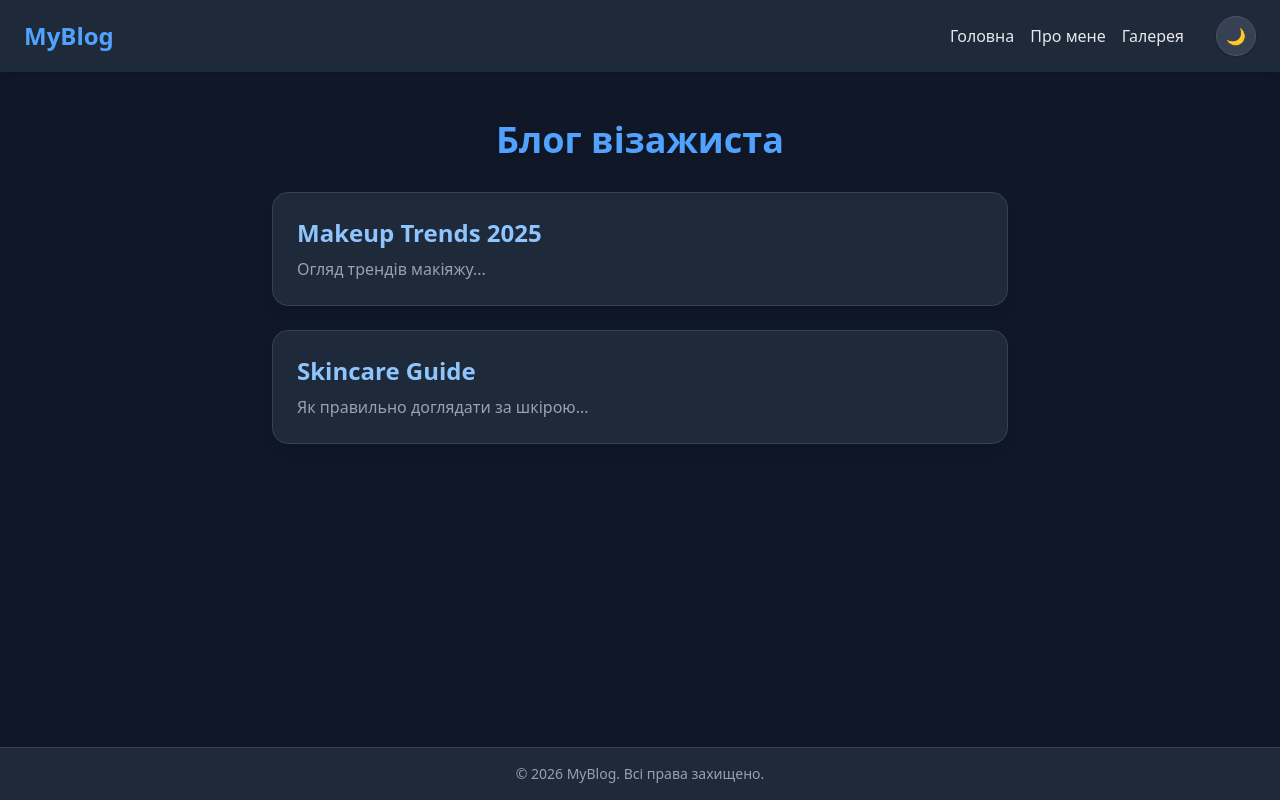
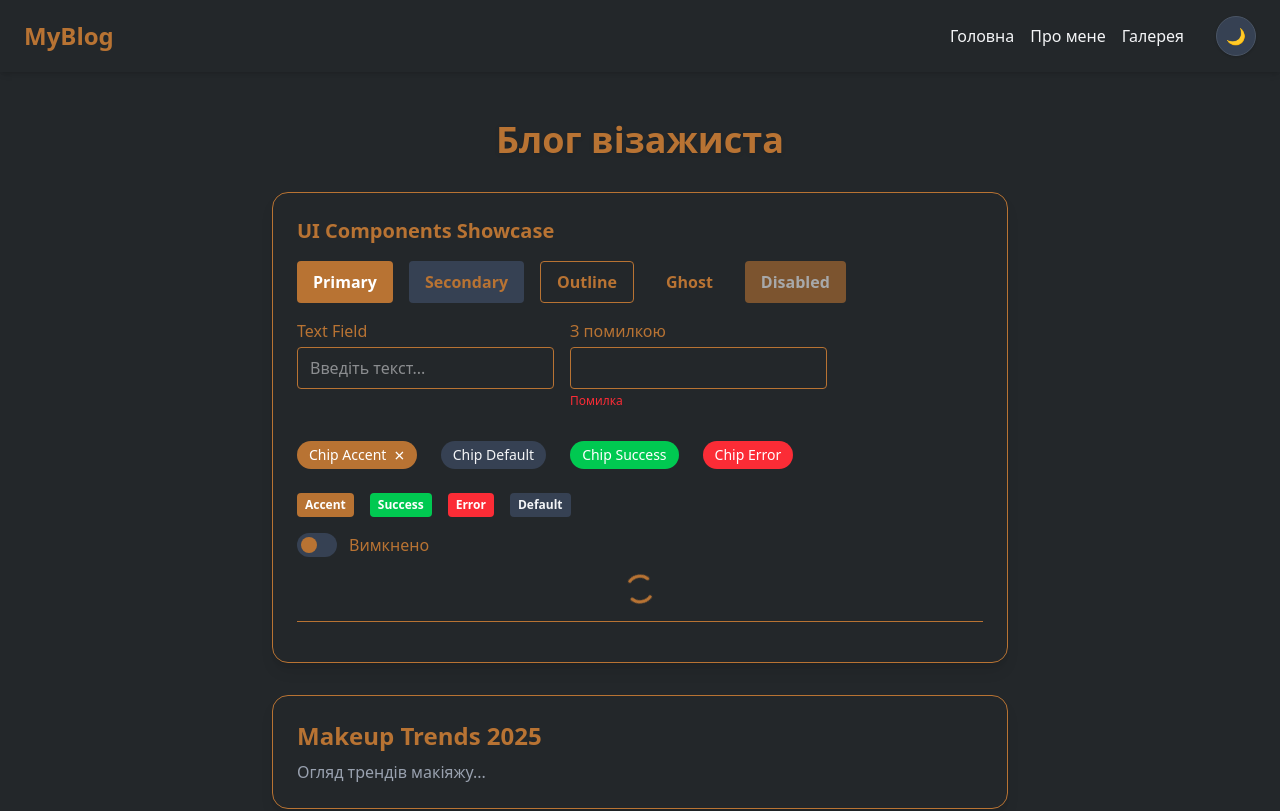
Before and after one commit to tarasiukmariia/dyplomna, a React (Vite) app in the folder blog_frontend/: page / in a window 1280 px wide. Shown: the top 811 px of the page. Built offline with nearby package versions, Linux system fonts and the light colour scheme.

Commit message:
feat(components-ui): add basic ui components

```diff
--- /dev/null
+++ b/blog_frontend/src/components/ui/Badge.tsx
@@ -0,0 +1,20 @@
+import React from 'react';
+
+interface BadgeProps {
+  children: React.ReactNode;
+  color?: 'accent' | 'success' | 'error' | 'default';
+  className?: string;
+}
+
+const colorMap = {
+  accent: 'bg-[#b87333] text-white',
+  success: 'bg-green-500 text-white',
+  error: 'bg-red-500 text-white',
+  default: 'bg-gray-200 text-gray-800 dark:bg-gray-700 dark:text-gray-100',
+};
+
+const Badge: React.FC<BadgeProps> = ({ children, color = 'accent', className = '' }) => (
+  <span className={`inline-block px-2 py-1 rounded text-xs font-semibold ${colorMap[color]} ${className}`}>{children}</span>
+);
+
+export default Badge;
--- /dev/null
+++ b/blog_frontend/src/components/ui/Button.tsx
@@ -0,0 +1,36 @@
+import React from 'react';
+
+interface ButtonProps extends React.ButtonHTMLAttributes<HTMLButtonElement> {
+  variant?: 'primary' | 'secondary' | 'outline' | 'ghost';
+  children: React.ReactNode;
+}
+
+const base =
+  'px-4 py-2 rounded font-semibold transition-colors duration-200 focus:outline-none focus:ring-2 focus:ring-offset-2';
+
+const variants = {
+  primary:
+    'bg-[#b87333] text-white hover:bg-[#a05a2c] focus:ring-[#b87333] dark:bg-[#b87333] dark:hover:bg-[#cd7f32] dark:focus:ring-[#b87333]',
+  secondary:
+    'bg-gray-200 text-[#b87333] hover:bg-gray-300 focus:ring-[#b87333] dark:bg-gray-700 dark:text-[#b87333] dark:hover:bg-gray-600',
+  outline:
+    'border border-[#b87333] text-[#b87333] bg-transparent hover:bg-[#b87333] hover:text-white focus:ring-[#b87333] dark:border-[#b87333] dark:text-[#b87333] dark:hover:bg-[#b87333] dark:hover:text-white',
+  ghost:
+    'bg-transparent text-[#b87333] hover:bg-[#b8733320] focus:ring-[#b87333] dark:text-[#b87333] dark:hover:bg-[#b8733320]'
+};
+
+const Button: React.FC<ButtonProps> = ({ variant = 'primary', children, className = '', disabled, ...props }) => (
+  <button
+    className={
+      `${base} ${variants[variant]} ${className} ` +
+      (disabled ? 'opacity-60' : 'cursor-pointer')
+    }
+    disabled={disabled}
+    style={{ outline: 'none', boxShadow: 'none' }}
+    {...props}
+  >
+    {children}
+  </button>
+);
+
+export default Button;
--- /dev/null
+++ b/blog_frontend/src/components/ui/Card.tsx
@@ -0,0 +1,14 @@
+import React from 'react';
+
+interface CardProps {
+  children: React.ReactNode;
+  className?: string;
+}
+
+const Card: React.FC<CardProps> = ({ children, className = '' }) => (
+  <div className={`p-6 bg-gray-50 border border-gray-200 rounded-2xl shadow-lg dark:bg-[#23272a] dark:border-[#b87333] ${className}`}>
+    {children}
+  </div>
+);
+
+export default Card;
--- /dev/null
+++ b/blog_frontend/src/components/ui/Chip.tsx
@@ -0,0 +1,32 @@
+import React from 'react';
+
+interface ChipProps {
+  label: string;
+  color?: 'default' | 'accent' | 'success' | 'error';
+  onDelete?: () => void;
+}
+
+const colorMap = {
+  default: 'bg-gray-200 text-gray-800 dark:bg-gray-700 dark:text-gray-100',
+  accent: 'bg-[#b87333] text-white dark:bg-[#b87333] dark:text-white',
+  success: 'bg-green-500 text-white',
+  error: 'bg-red-500 text-white',
+};
+
+const Chip: React.FC<ChipProps> = ({ label, color = 'default', onDelete }) => (
+  <span className={`inline-flex items-center px-3 py-1 rounded-full text-sm font-medium ${colorMap[color]} mr-2 mb-2`}>
+    {label}
+    {onDelete && (
+      <button
+        onClick={onDelete}
+        className="cursor-pointer ml-2 text-lg leading-none focus:outline-none hover:text-red-600"
+        aria-label="Видалити чіп"
+        type="button"
+      >
+        ×
+      </button>
+    )}
+  </span>
+);
+
+export default Chip;
--- /dev/null
+++ b/blog_frontend/src/components/ui/Divider.tsx
@@ -0,0 +1,11 @@
+import React from 'react';
+
+interface DividerProps {
+  className?: string;
+}
+
+const Divider: React.FC<DividerProps> = ({ className = '' }) => (
+  <hr className={`border-t border-[#b87333] dark:border-[#b87333] my-4 ${className}`} />
+);
+
+export default Divider;
--- /dev/null
+++ b/blog_frontend/src/components/ui/Loader.tsx
@@ -0,0 +1,29 @@
+import React from 'react';
+
+interface LoaderProps {
+  size?: number;
+  color?: string;
+}
+
+const Loader: React.FC<LoaderProps> = ({ size = 32, color = '#b87333' }) => (
+  <svg
+    className="animate-spin mx-auto"
+    width={size}
+    height={size}
+    viewBox="0 0 50 50"
+    style={{ display: 'block' }}
+  >
+    <circle
+      cx="25"
+      cy="25"
+      r="20"
+      fill="none"
+      stroke={color}
+      strokeWidth="5"
+      strokeDasharray="31.4 31.4"
+      strokeLinecap="round"
+    />
+  </svg>
+);
+
+export default Loader;
--- /dev/null
+++ b/blog_frontend/src/components/ui/Switch.tsx
@@ -0,0 +1,25 @@
+import React from 'react';
+
+interface SwitchProps {
+  checked: boolean;
+  onChange: (checked: boolean) => void;
+  label?: string;
+}
+
+const Switch: React.FC<SwitchProps> = ({ checked, onChange, label }) => (
+  <label className="flex items-center cursor-pointer select-none">
+    <div className="relative">
+      <input
+        type="checkbox"
+        checked={checked}
+        onChange={e => onChange(e.target.checked)}
+        className="sr-only"
+      />
+      <div className={`w-10 h-6 rounded-full transition-colors duration-200 ${checked ? 'bg-[#b87333]' : 'bg-gray-300'} dark:bg-gray-700 ${checked ? 'ring-2 ring-[#b87333] dark:ring-[#b87333]' : ''}`}></div>
+      <div className={`dot absolute left-1 top-1 w-4 h-4 rounded-full bg-white transition-transform duration-200 dark:bg-[#b87333] ${checked ? 'translate-x-4 border-2 border-[#b87333] dark:border-[#b87333]' : ''}`}></div>
+    </div>
+    {label && <span className="ml-3 text-[#b87333] dark:text-[#b87333]">{label}</span>}
+  </label>
+);
+
+export default Switch;
--- /dev/null
+++ b/blog_frontend/src/components/ui/TextField.tsx
@@ -0,0 +1,19 @@
+import React from 'react';
+
+interface TextFieldProps extends React.InputHTMLAttributes<HTMLInputElement> {
+  label?: string;
+  error?: string;
+}
+
+const TextField: React.FC<TextFieldProps> = ({ label, error, className = '', ...props }) => (
+  <div className="mb-4">
+    {label && <label className="block mb-1 font-medium text-[#b87333] dark:text-[#b87333]">{label}</label>}
+    <input
+      className={`w-full px-3 py-2 border rounded focus:outline-none focus:ring-2 focus:ring-[#b87333] bg-white dark:bg-[#23272a] border-gray-300 dark:border-[#b87333] text-gray-900 dark:text-gray-100 ${error ? 'border-red-500' : ''} ${className}`}
+      {...props}
+    />
+    {error && <div className="text-red-500 text-xs mt-1">{error}</div>}
+  </div>
+);
+
+export default TextField;
--- a/blog_frontend/src/layouts/main/MainLayout.tsx
+++ b/blog_frontend/src/layouts/main/MainLayout.tsx
@@ -1,14 +1,12 @@
-import React from 'react';
-import Navbar from './components/Navbar';
-import Footer from './components/Footer';
+import React from "react";
+import Navbar from "./components/Navbar";
+import Footer from "./components/Footer";
 
 const MainLayout = ({ children }: { children: React.ReactNode }) => {
   return (
-    <div className="min-h-screen flex flex-col bg-gray-100 text-gray-900 dark:bg-gray-900 dark:text-gray-100">
+    <div className="min-h-screen flex flex-col bg-gray-100 text-gray-900 dark:bg-[#23272a] dark:text-gray-100">
       <Navbar />
-      <main className="flex-1 container mx-auto px-4 py-8">
-        {children}
-      </main>
+      <main className="flex-1 container mx-auto px-4 py-8">{children}</main>
       <Footer />
     </div>
   );
--- a/blog_frontend/src/layouts/main/components/Footer.tsx
+++ b/blog_frontend/src/layouts/main/components/Footer.tsx
@@ -1,6 +1,6 @@
 const Footer = () => (
-  <footer className="bg-gray-50 border-t border-gray-200 py-4 text-center text-gray-500 text-sm dark:bg-gray-800 dark:border-gray-700 dark:text-gray-400">
-    © {new Date().getFullYear()} MyBlog. Всі права захищено.
+  <footer className="bg-gray-50 border-t border-[#b87333] py-4 text-center text-[#b87333] text-sm dark:bg-[#23272a] dark:border-[#b87333] dark:text-[#b87333]">
+    © {new Date().getFullYear()} MyBlog.
   </footer>
 );
 
--- a/blog_frontend/src/layouts/main/components/Navbar.tsx
+++ b/blog_frontend/src/layouts/main/components/Navbar.tsx
@@ -2,14 +2,14 @@ import { Link } from 'react-router-dom';
 import ThemeSwitcher from '../../../components/ThemeSwitcher';
 
 const Navbar = () => (
-  <nav className="bg-gray-50 shadow-md py-4 px-6 flex items-center justify-between dark:bg-gray-800">
+  <nav className="bg-gray-50 shadow-md py-4 px-6 flex items-center justify-between dark:bg-[#23272a]">
     <div className="flex items-center">
-      <div className="text-2xl font-bold text-blue-600 dark:text-blue-400">MyBlog</div>
+      <div className="text-2xl font-bold text-[#b87333] dark:text-[#b87333]">MyBlog</div>
     </div>
     <div className="space-x-4 flex items-center">
-      <Link to="/" className="text-gray-700 hover:text-blue-600 dark:text-gray-200 dark:hover:text-blue-400">Головна</Link>
-      <Link to="/about" className="text-gray-700 hover:text-blue-600 dark:text-gray-200 dark:hover:text-blue-400">Про мене</Link>
-      <Link to="/gallery" className="text-gray-700 hover:text-blue-600 dark:text-gray-200 dark:hover:text-blue-400">Галерея</Link>
+      <Link to="/" className="text-gray-700 hover:text-[#b87333] dark:text-gray-100 dark:hover:text-[#b87333]">Головна</Link>
+      <Link to="/about" className="text-gray-700 hover:text-[#b87333] dark:text-gray-100 dark:hover:text-[#b87333]">Про мене</Link>
+      <Link to="/gallery" className="text-gray-700 hover:text-[#b87333] dark:text-gray-100 dark:hover:text-[#b87333]">Галерея</Link>
       <ThemeSwitcher />
     </div>
   </nav>
--- a/blog_frontend/src/pages/home/index.tsx
+++ b/blog_frontend/src/pages/home/index.tsx
@@ -1,7 +1,20 @@
 import { Link } from "react-router-dom";
 import MainLayout from "../../layouts/main/MainLayout";
+import Button from "../../components/ui/Button";
+import TextField from "../../components/ui/TextField";
+import Chip from "../../components/ui/Chip";
+import Card from "../../components/ui/Card";
+import Divider from "../../components/ui/Divider";
+import Loader from "../../components/ui/Loader";
+import Switch from "../../components/ui/Switch";
+import Badge from "../../components/ui/Badge";
+import { useState } from "react";
 
 const HomePage = () => {
+  const [switchOn, setSwitchOn] = useState(false);
+  const [inputValue, setInputValue] = useState("");
+  const [chipVisible, setChipVisible] = useState(true);
+
   const posts = [
     {
       slug: "makeup-trends",
@@ -18,16 +31,51 @@ const HomePage = () => {
   return (
     <MainLayout>
       <div className="max-w-3xl mx-auto p-4">
-        <h1 className="text-4xl font-extrabold mb-8 text-blue-600 text-center drop-shadow dark:text-blue-400">Блог візажиста</h1>
+        <h1 className="text-4xl font-extrabold mb-8 text-[#b87333] text-center drop-shadow dark:text-[#b87333]">Блог візажиста</h1>
+        {/* UI Showcase */}
+        <Card className="mb-8">
+          <h2 className="text-xl font-bold mb-4 text-[#b87333]">UI Components Showcase</h2>
+          <div className="flex flex-wrap gap-4 mb-4">
+            <Button>Primary</Button>
+            <Button variant="secondary">Secondary</Button>
+            <Button variant="outline">Outline</Button>
+            <Button variant="ghost">Ghost</Button>
+            <Button disabled>Disabled</Button>
+          </div>
+          <div className="flex flex-wrap gap-4 mb-4">
+            <TextField label="Text Field" value={inputValue} onChange={e => setInputValue(e.target.value)} placeholder="Введіть текст..." />
+            <TextField label="З помилкою" error="Помилка" />
+          </div>
+          <div className="flex flex-wrap gap-4 mb-4 items-center">
+            {chipVisible && <Chip label="Chip Accent" color="accent" onDelete={() => setChipVisible(false)} />}
+            <Chip label="Chip Default" />
+            <Chip label="Chip Success" color="success" />
+            <Chip label="Chip Error" color="error" />
+          </div>
+          <div className="flex flex-wrap gap-4 mb-4 items-center">
+            <Badge color="accent">Accent</Badge>
+            <Badge color="success">Success</Badge>
+            <Badge color="error">Error</Badge>
+            <Badge color="default">Default</Badge>
+          </div>
+          <div className="flex flex-wrap gap-4 mb-4 items-center">
+            <Switch checked={switchOn} onChange={setSwitchOn} label={switchOn ? "Увімкнено" : "Вимкнено"} />
+          </div>
+          <div className="flex flex-wrap gap-4 mb-4 items-center">
+            <Loader />
+          </div>
+          <Divider />
+        </Card>
+        {/* Existing posts */}
         <div className="space-y-6">
           {posts.map((post) => (
             <div
               key={post.slug}
-              className="p-6 bg-gray-50 border border-gray-200 rounded-2xl shadow-lg transition-transform hover:scale-[1.02] dark:bg-gray-800 dark:border-gray-700"
+              className="p-6 bg-gray-50 border border-gray-200 rounded-2xl shadow-lg transition-transform hover:scale-[1.02] dark:bg-[#23272a] dark:border-[#b87333]"
             >
               <Link
                 to={`/post/${post.slug}`}
-                className="text-2xl font-bold text-blue-600 hover:text-blue-700 transition-colors duration-200 dark:text-blue-300 dark:hover:text-blue-400"
+                className="text-2xl font-bold text-[#b87333] hover:text-[#a05a2c] transition-colors duration-200 dark:text-[#b87333] dark:hover:text-[#cd7f32]"
               >
                 {post.title}
               </Link>
```
